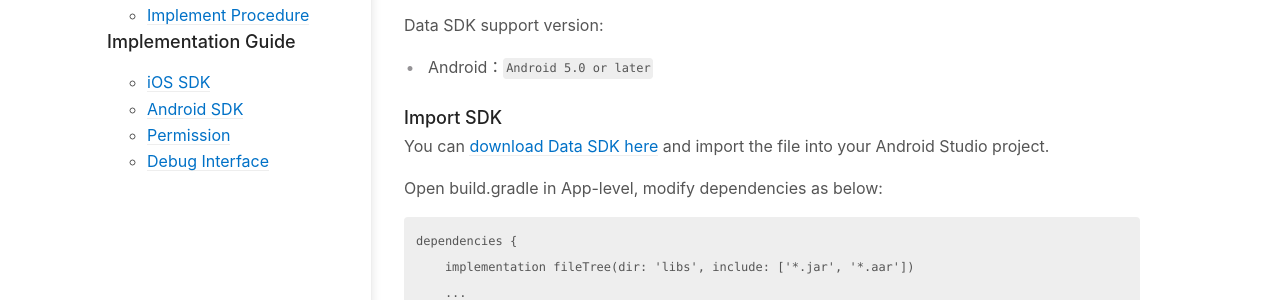
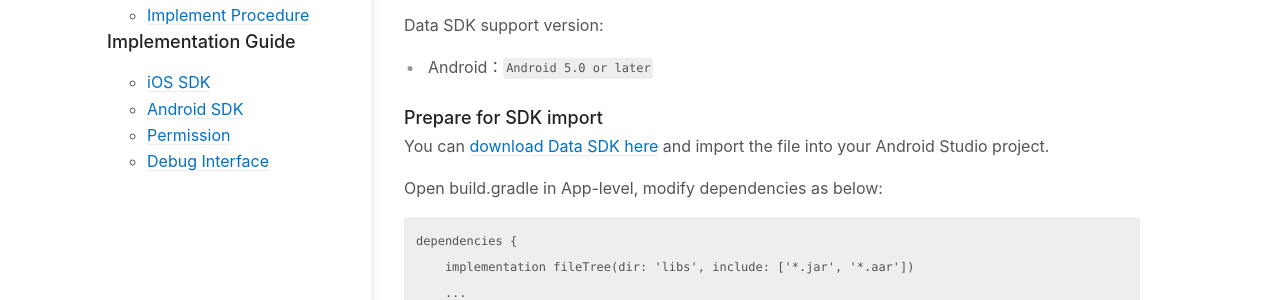
Before and after one commit to vpon-data/data-sdk, a Jekyll site: the page built from docs/Android.md, in a window 1280 px wide and 900 px high. Shown: the part 197-497 px from the top of the window. Built offline with Jekyll 4.4.1, drawn with Linux system fonts in a browser that asks for light colours.

Commit message:
Update Android.md

```diff
--- a/docs/Android.md
+++ b/docs/Android.md
@@ -15,7 +15,7 @@ Data SDK support version:
 * Android：`Android 5.0 or later`
 
 
-### Import SDK
+### Prepare for SDK import
 You can [download Data SDK here][1] and import the file into your Android Studio project.
 
 Open build.gradle in App-level, modify dependencies as below:
```
